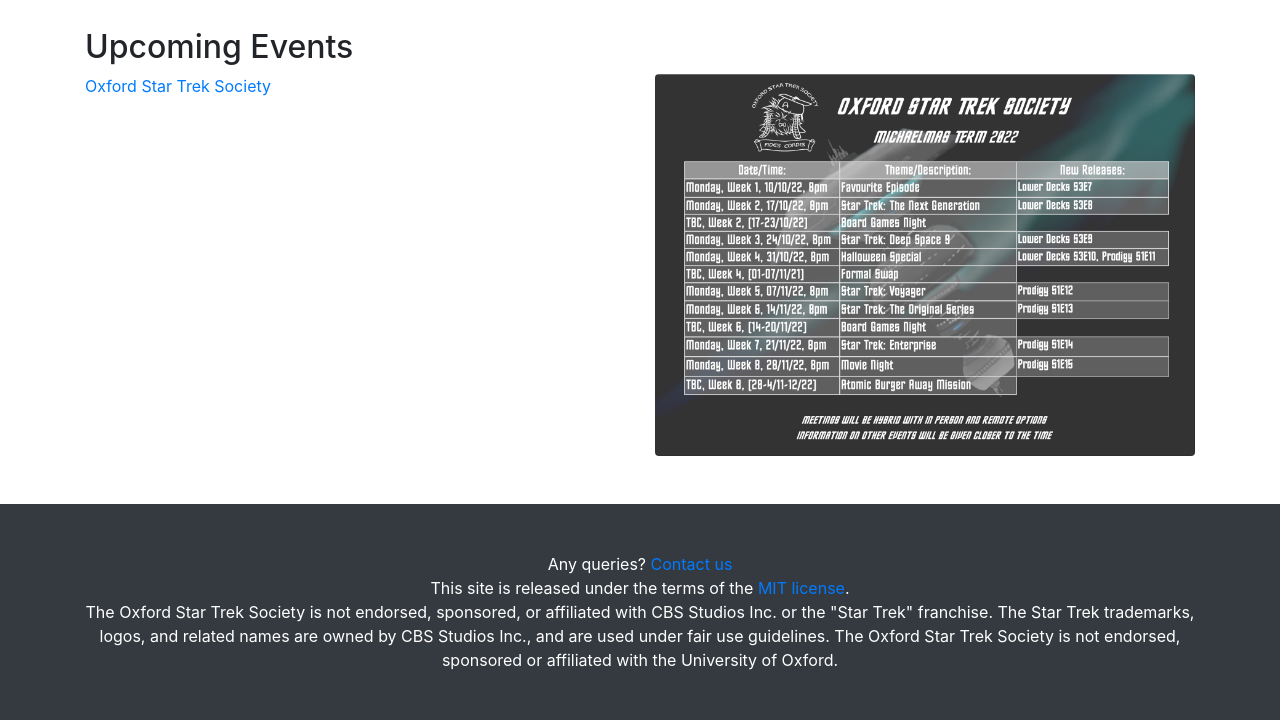
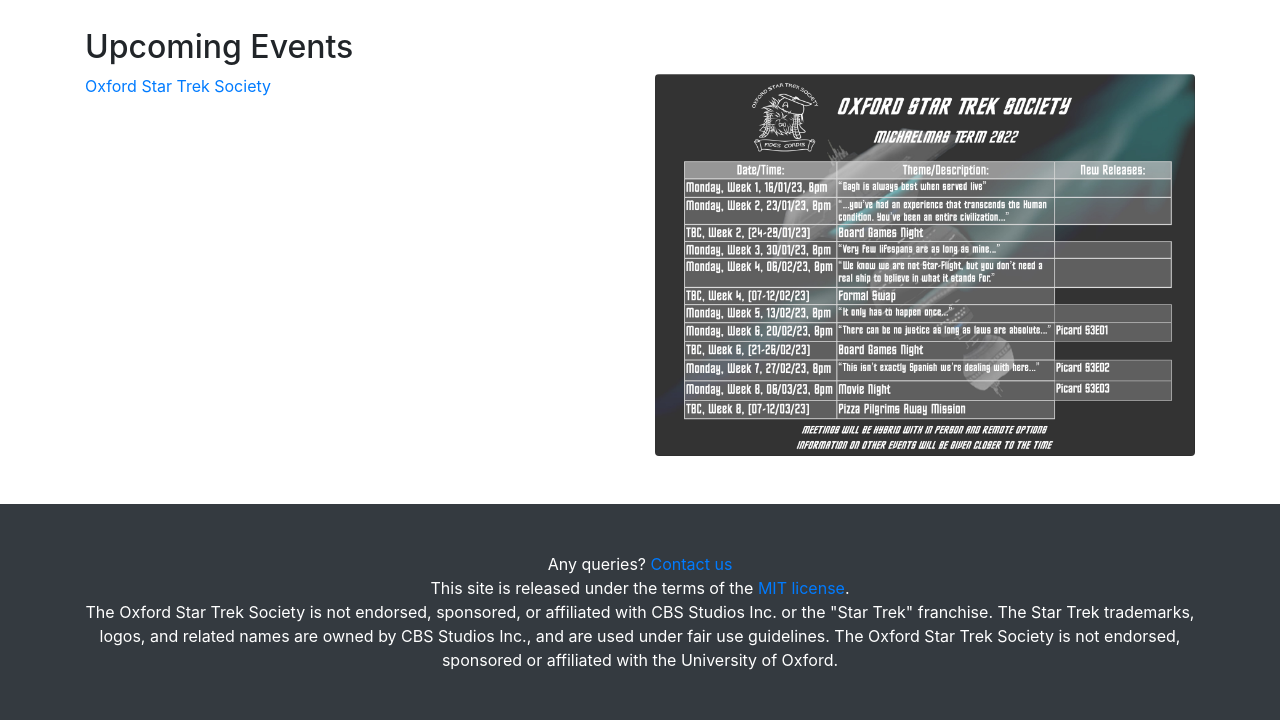
Before and after one commit to oxfordstartreksociety/oxfordstartreksociety.github.io, a Jekyll site: the page built from calendar.html, in a window 1280 px wide. Shown: the part 696-1416 px from the top of the page. Built offline with Jekyll 4.4.1, drawn with Linux system fonts in a browser that asks for light colours.

Commit message:
New Term Card

```diff
--- a/calendar.html
+++ b/calendar.html
@@ -51,7 +51,7 @@
 	  </div>
 	</div>
 	<div class="col-lg-6 mb-4">
-	  <img class="img-fluid rounded mb-4" src="img/TrekSocTermCardM22.jpg" alt="">
+	  <img class="img-fluid rounded mb-4" src="img/TrekSocTermCardH23.jpg" alt="">
 	</div>
   </div>
 </div>
```
